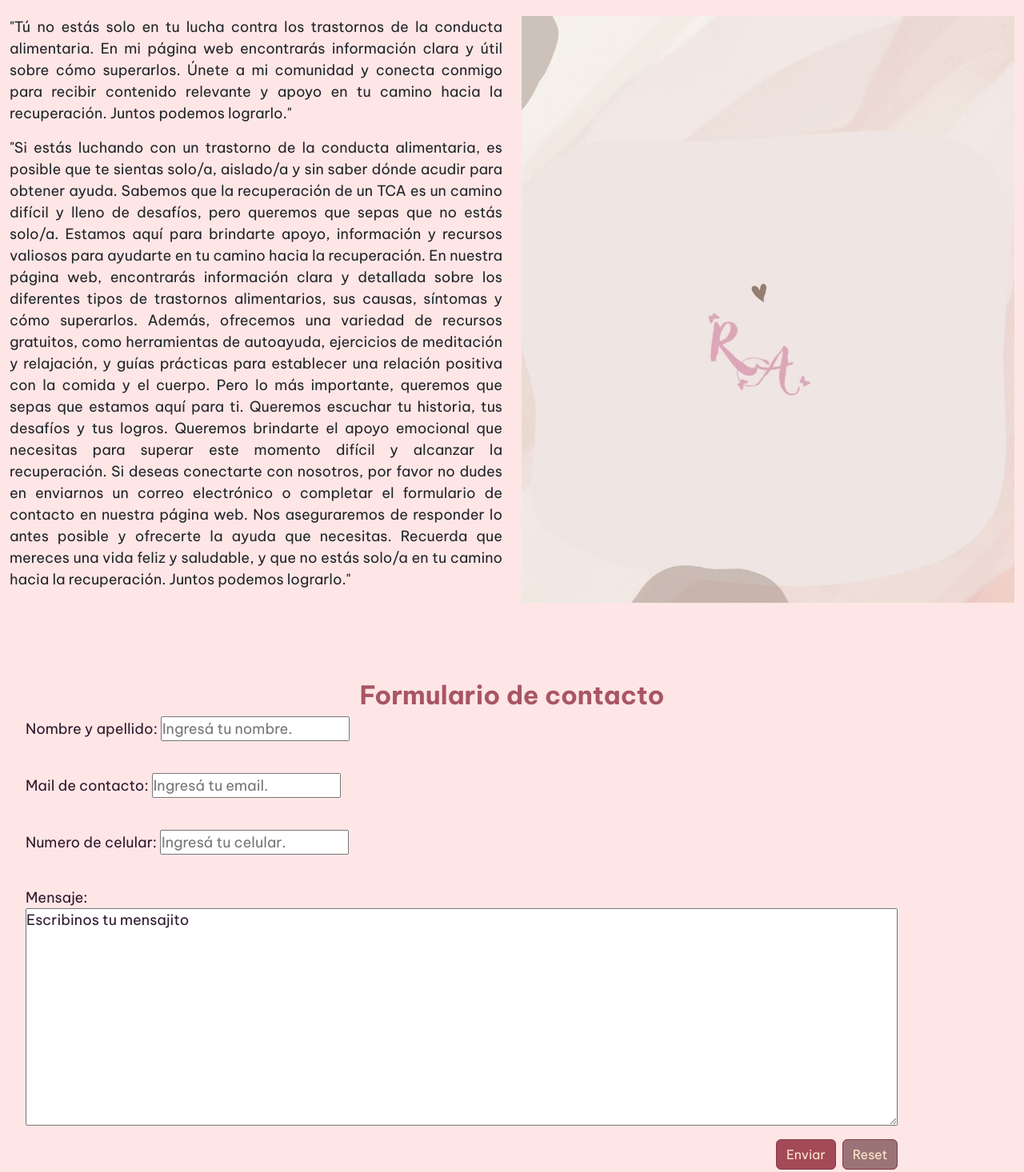
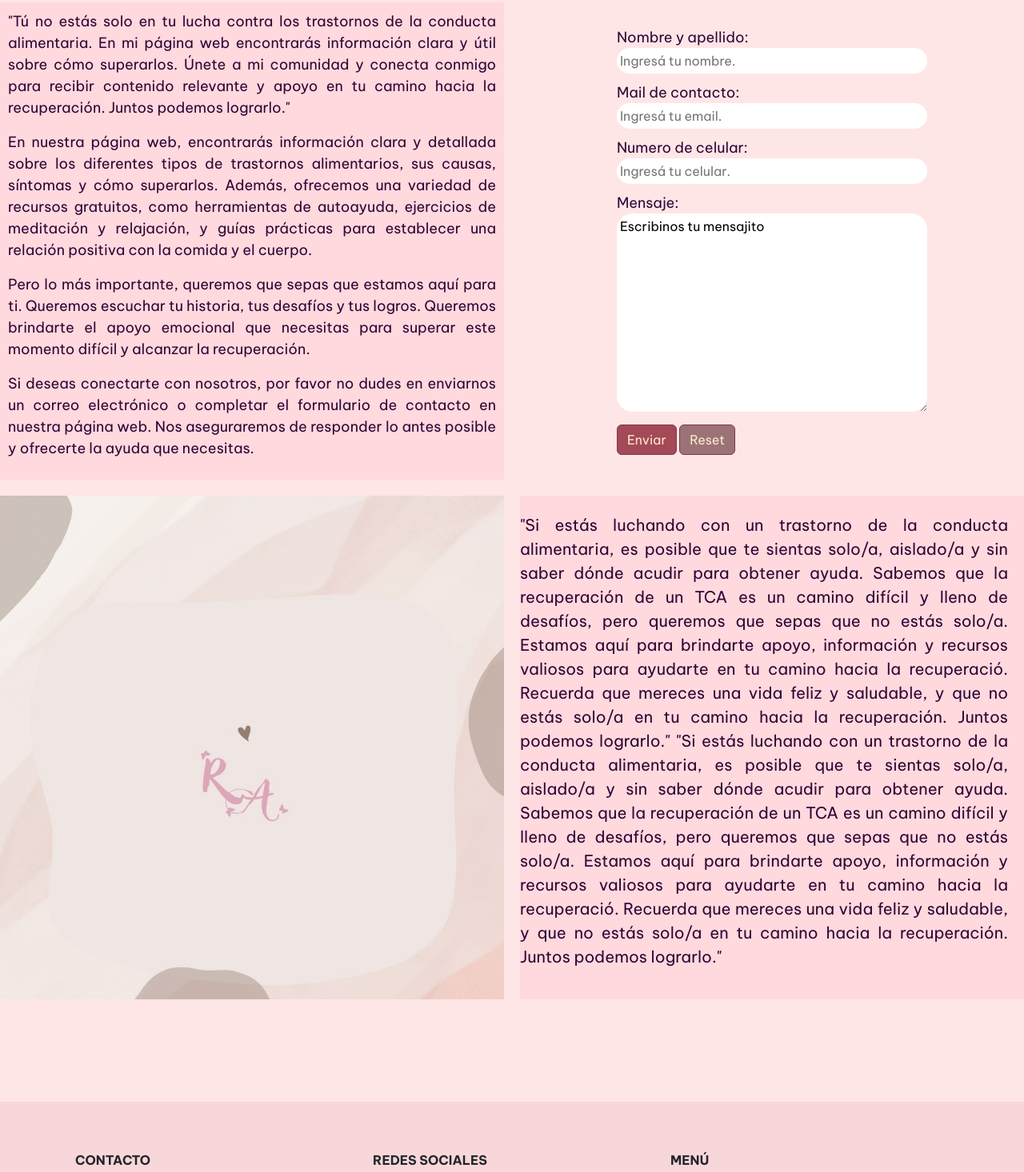
Before and after one commit to rocioalarconfonseca/PFAlarcon, a plain HTML site: page pages/contacto.html in a window 1280 px wide. Shown: the part 185-1651 px from the top of the page at 80% size. Drawn offline with nearby package versions, Linux system fonts and the light colour scheme.

Commit message:
correciones de entrega 2

```diff
--- a/css/style.css
+++ b/css/style.css
@@ -56,7 +56,7 @@ a {
 .bienvenido,
 .tips,
 .blog,
-.contacto,
+.contactame,
 .recetario {
   color: rgba(62, 8, 41, 0.611);
   margin-top: 40px;
@@ -80,6 +80,7 @@ a {
   padding: 5px 25px 5px 25px;
   color: white;
 }
+
 .itemsInicio2::before {
   content: "02";
   background-color: rgb(247, 203, 192);
@@ -166,34 +167,7 @@ a {
   border-color: rgb(87, 27, 36);
 }
 
-.campos {
-    color: rgb(44, 24, 44);
-    font-family: 'Be Vietnam Pro';
-    font-size: 18px;
-    text-align: justify;
-    padding: 20px;
-    width: 90%;
-    position: relative;
-    bottom: 20px;
-    text-align: justify;
-}
 
-.campos textarea {
-    color: rgb(44, 24, 44);
-    font-family: 'Be Vietnam Pro';
-    font-size: 18px;
-    text-align: justify;
-    width: 100%;
-    margin-bottom: 10px;
-}
-
-.camposButtons {
-    text-align: right;
-    color: rgb(44, 24, 44);
-    font-family: 'Be Vietnam Pro';
-    font-size: 18px;
-
-}
 
 ul li {
   list-style: none;
@@ -202,3 +176,88 @@ ul li {
   font-size: 18px;
   text-align: justify;
 }
+
+/*GRILLA contacto*/
+
+.grilla {
+  display: grid;
+  grid-template-columns: 1fr 1fr;
+  grid-template-rows: 2, 300px;
+  grid-gap: 20px;
+  grid-template-areas:
+    "contacto formulario"
+    "foto descripcion";
+  margin-top: 15px;
+  align-items: center;
+  justify-items: center;
+  place-items: center;
+}
+
+.contacto {
+  grid-area: contacto;
+  background-color: rgba(255, 192, 203, 0.344);
+  padding: 10px;
+
+
+}
+
+
+.formulario {
+  grid-area: formulario;
+  padding: 10px;
+}
+
+.formulario .campos {
+  margin-bottom: 10px;
+}
+
+.formulario label {
+  color: blanco;
+  font-size: 18px;
+}
+
+.formulario input,
+.formulario textarea {
+  width: 100%;
+  padding: 4px;
+  border: none;
+  border-radius: 20px;
+}
+
+.formulario .botones {
+  margin-top: 10px;
+  text-align: right;
+}
+
+.foto {
+  grid-area: foto;
+}
+
+.foto img {
+  width: 100%;
+  height: 100%;
+  object-fit: cover;
+}
+
+.descripcion {
+  grid-area: descripcion;
+  background-color: rgba(255, 192, 203, 0.344)
+}
+
+.descripcion p {
+  font-size: 20px;
+  max-width: 100%;
+  justify-content: center;
+  margin-right: 20px;
+
+}
+
+
+.grilla_hijo {
+  color: rgba(44, 1, 52, 0.981);
+  width: 100%;
+  height: 100%;
+  display: flex;
+  justify-content: center;
+  align-items: center;
+}
--- a/pages/contacto.html
+++ b/pages/contacto.html
@@ -17,12 +17,7 @@
         <nav class="navbar bg-danger-subtle fixed-top navbar-expand-lg">
             <div class="container">
                 <a class="navbar-brand mt-2 mt-lg-0" href="#">
-                    <img
-                      src="../images/Iniciales-removebg-preview.png"
-                      height="40"
-                      alt="logo"
-                      loading="lazy"
-                    />
+                    <img src="../images/Iniciales-removebg-preview.png" height="40" alt="logo" loading="lazy" />
                 </a>
                 <button class="navbar-toggler" type="button" data-bs-toggle="offcanvas"
                     data-bs-target="#offcanvasNavbar" aria-controls="offcanvasNavbar" aria-label="Toggle navigation">
@@ -59,52 +54,55 @@
             </div>
         </nav>
     </header>
-    <main class="container3">
+    <main>
+        <div class="contactame">
+            <h1>Formulario de Contacto</h1>
+        </div>
 
-        <section class="mt-2 pt-4 row justify-content-center">
-            <div class="contacto">
-                <h1>Contactame</h1>
-            </div>
-            <div class="d-flex flex-column col-md-6 justify-content-between">
+        <section class="grilla">
+
+            <div class="grilla_hijo contacto">
+
+                <div>
+                    <p>
+                        "Tú no estás solo en tu lucha contra los trastornos de la conducta alimentaria. En mi página
+                        web encontrarás
+                        información clara y útil sobre cómo superarlos. Únete a mi comunidad y conecta conmigo para
+                        recibir contenido
+                        relevante y apoyo en tu camino hacia la recuperación. Juntos podemos lograrlo."
+                    </p>
 
                     <p>
-                    "Tú no estás solo en tu lucha contra los trastornos de la conducta alimentaria. En mi página web
-                    encontrarás información clara y útil sobre cómo superarlos. Únete a mi comunidad y conecta
-                    conmigo para recibir contenido relevante y apoyo en tu camino hacia la recuperación. Juntos
-                    podemos lograrlo."
+                        En nuestra página web, encontrarás información clara y detallada sobre los diferentes tipos
+                        de trastornos
+                        alimentarios, sus causas, síntomas y cómo superarlos. Además, ofrecemos una variedad de
+                        recursos gratuitos, como
+                        herramientas de autoayuda, ejercicios de meditación y relajación, y guías prácticas para
+                        establecer una relación
+                        positiva con la comida y el cuerpo.
                     </p>
                     <p>
-                    "Si estás luchando con un trastorno de la conducta alimentaria, es posible que te sientas
-                    solo/a, aislado/a y sin saber dónde acudir para obtener ayuda. Sabemos que la recuperación de un
-                    TCA es un camino difícil y lleno de desafíos, pero queremos que sepas que no estás solo/a.
-                    Estamos aquí para brindarte apoyo, información y recursos valiosos para ayudarte en tu camino
-                    hacia la recuperación.
-
-                    En nuestra página web, encontrarás información clara y detallada sobre los diferentes tipos de
-                    trastornos alimentarios, sus causas, síntomas y cómo superarlos. Además, ofrecemos una variedad
-                    de recursos gratuitos, como herramientas de autoayuda, ejercicios de meditación y relajación, y
-                    guías prácticas para establecer una relación positiva con la comida y el cuerpo.
-
                         Pero lo más importante, queremos que sepas que estamos aquí para ti. Queremos escuchar tu
-                    historia, tus desafíos y tus logros. Queremos brindarte el apoyo emocional que necesitas para
-                    superar este momento difícil y alcanzar la recuperación.
-
+                        historia, tus desafíos y
+                        tus logros. Queremos brindarte el apoyo emocional que necesitas para superar este momento
+                        difícil y alcanzar la
+                        recuperación.
+                    </p>
+                    <p>
                         Si deseas conectarte con nosotros, por favor no dudes en enviarnos un correo electrónico o
-                    completar el formulario de contacto en nuestra página web. Nos aseguraremos de responder lo
-                    antes posible y ofrecerte la ayuda que necesitas.
-
-                    Recuerda que mereces una vida feliz y saludable, y que no estás solo/a en tu camino hacia la
-                    recuperación. Juntos podemos lograrlo."
+                        completar el formulario
+                        de contacto en nuestra página web. Nos aseguraremos de responder lo antes posible y
+                        ofrecerte la ayuda que
+                        necesitas.
                     </p>
                 </div>
-           <img src="../images/Icono RA.jpg" alt="logo" class="col-md-6 object-fit-cover img-fluid ">
-        </section>
+            </div>
 
-            <div class="mt-5 pt-5 row justify-content-center">
-                <h2>Formulario de contacto</h2>
-                <form  action="" method="post" enctype="text/plain">
+            <div class="grilla_hijo formulario">
+
+                <form action="" method="post" enctype="text/plain">
                     <div class="campos">
-                        <label for=firstname>Nombre y apellido:</label>
+                        <label for="firstname">Nombre y apellido:</label>
                         <input type="text" placeholder="Ingresá tu nombre." name="firstname">
                     </div>
                     <div class="campos">
@@ -117,14 +115,39 @@
                     </div>
                     <div class="campos">
                         <label for="mensaje">Mensaje:</label>
-                        <textarea name="mensaje" id="" cols="30" rows="10">Escribinos tu mensajito</textarea>
-                        <div class="d-flex d-flex align-items-start justify-content-end gap-2">
-                            <button type="submit" class=" btn btn-primary">Enviar</button>
-                            <button type="reset" class=" btn btn-outline-primary">Reset</button>
+                        <textarea name="mensaje" cols="30" rows="10">Escribinos tu mensajito</textarea>
                     </div>
+                    <div>
+                        <button type="submit" class="btn btn-primary">Enviar</button>
+                        <button type="reset" class="btn btn-outline-primary">Reset</button>
                     </div>
                 </form>
             </div>
+
+            <div class=" grilla_hijo foto">
+                <img src="/images/Icono RA.jpg" alt="Foto">
+
+            </div>
+            <div class="grilla_hijo descripcion">
+                <p> "Si estás luchando con un trastorno de la conducta alimentaria, es posible que te sientas
+                    solo/a, aislado/a y sin saber dónde acudir para obtener ayuda. Sabemos que la recuperación de un
+                    TCA es un camino difícil y lleno de desafíos, pero queremos que sepas que no estás solo/a.
+                    Estamos aquí para brindarte apoyo, información y recursos valiosos para ayudarte en tu camino
+                    hacia la recuperació.
+                    Recuerda que mereces una vida feliz y saludable, y que no estás solo/a en tu camino hacia la
+                    recuperación. Juntos podemos lograrlo."
+
+                    "Si estás luchando con un trastorno de la conducta alimentaria, es posible que te sientas
+                    solo/a, aislado/a y sin saber dónde acudir para obtener ayuda. Sabemos que la recuperación de un
+                    TCA es un camino difícil y lleno de desafíos, pero queremos que sepas que no estás solo/a.
+                    Estamos aquí para brindarte apoyo, información y recursos valiosos para ayudarte en tu camino
+                    hacia la recuperació.
+                    Recuerda que mereces una vida feliz y saludable, y que no estás solo/a en tu camino hacia la
+                    recuperación. Juntos podemos lograrlo."</p>
+
+            </div>
+        </section>
+
     </main>
 
 
@@ -151,10 +174,10 @@
                     <h6 class="text-uppercase fw-bold">Menú</h6>
                     <ul class="list-unstyled">
                         <li><a href="../index.html" class="text-body-secondary">Inicio</a></li>
-                <li><a href="/pages/blog.html" class="text-body-secondary">Blog</a></li>
-                <li><a href="/pages/tips.html" class="text-body-secondary">Tips</a></li>
-                <li><a href="/pages/recetario.html" class="text-body-secondary">Recetario</a></li>
-                <li><a href="/pages/contacto.html" class="text-body-secondary">Contacto</a></li>
+                        <li><a href="./blog.html" class="text-body-secondary">Blog</a></li>
+                        <li><a href="./tips.html" class="text-body-secondary">Tips</a></li>
+                        <li><a href="./recetario.html" class="text-body-secondary">Recetario</a></li>
+                        <li><a href="./contacto.html" class="text-body-secondary">Contacto</a></li>
                     </ul>
                 </div>
             </div>
```
Also changed, not shown: index.html (+4 -4 lines), pages/blog.html (+7 -11 lines), pages/recetario.html (+12 -17 lines), pages/tips.html (+7 -11 lines). Lines whose indentation alone changed are shown as unchanged.
